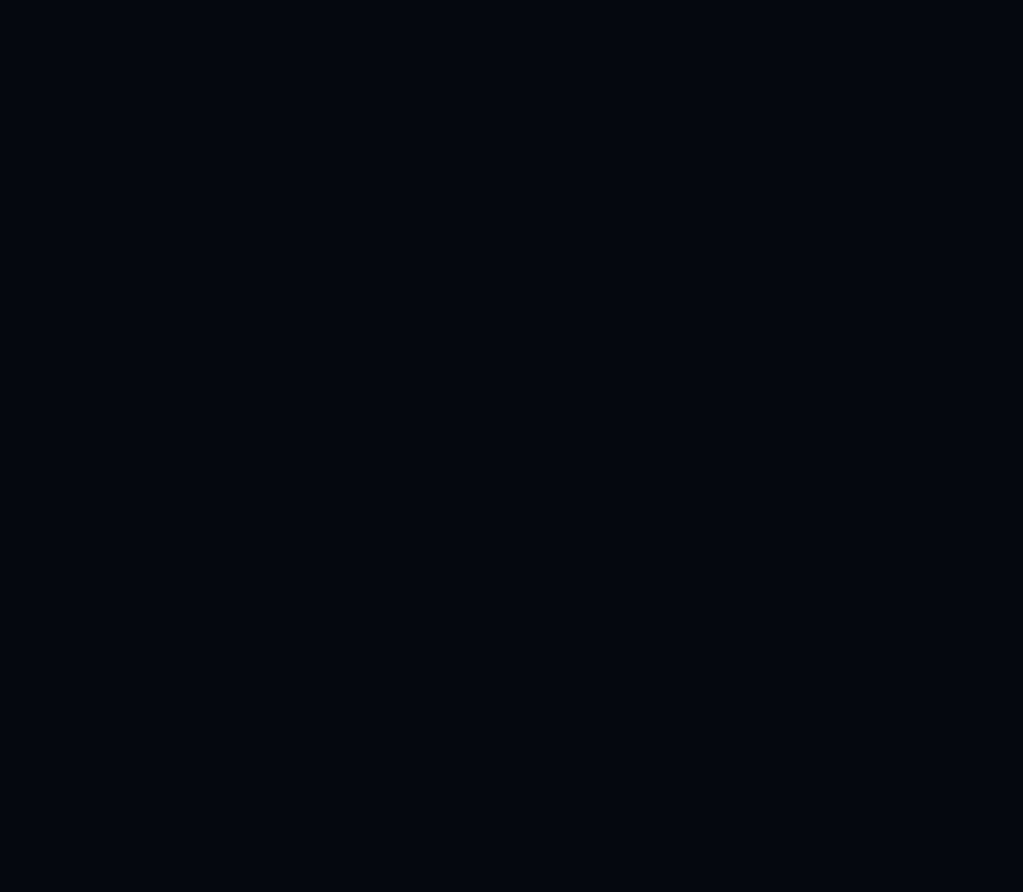
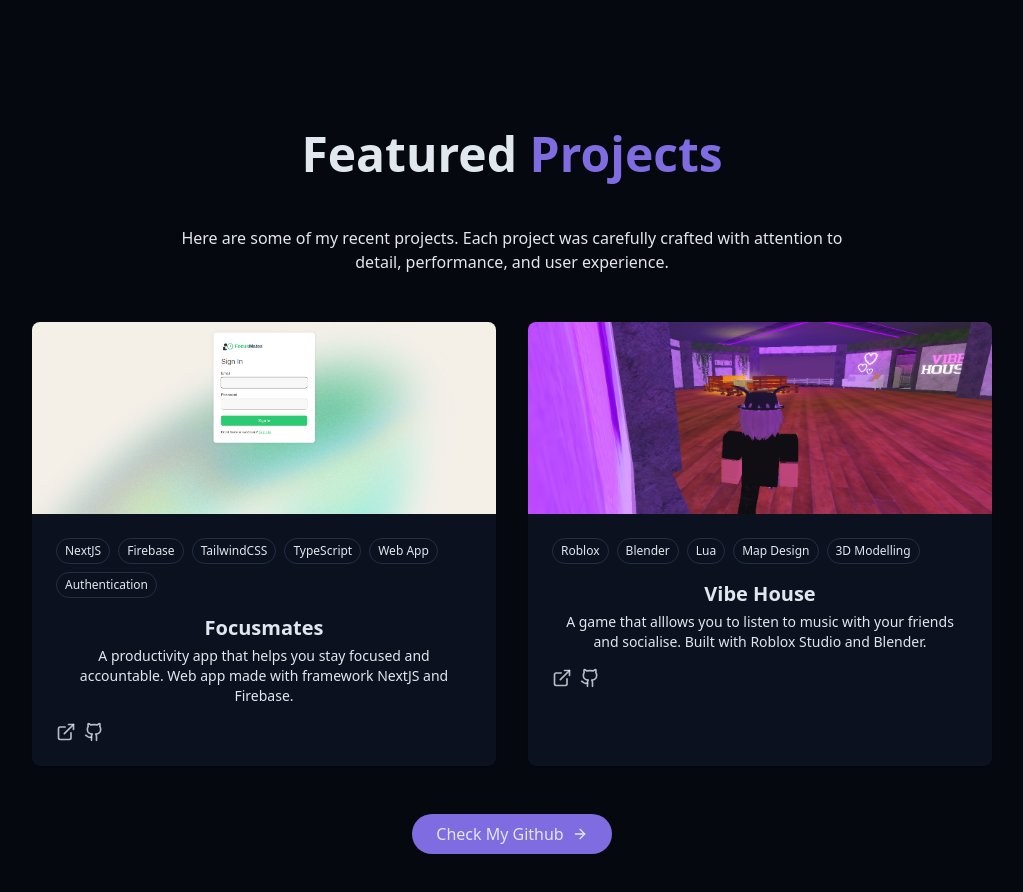
Before and after one commit to NottNovi/mywebsite, a React (Vite) app: page / in a window 1280 px wide. Shown: the part 1480-2372 px from the top of the page, without its empty margins (128-1151 px from the left). Before the commit the page ends 1514 px from the top, so only its background shows below. Built offline with nearby package versions, Linux system fonts and the light colour scheme.

Commit message:
Updated Projects

```diff
--- a/src/components/ProjectSection.jsx
+++ b/src/components/ProjectSection.jsx
@@ -1,6 +1,95 @@
-const projects = [ {} ];
+import { Description } from "@radix-ui/react-toast";
+import { ArrowRight, ExternalLink, Github } from "lucide-react"
+
+const projects = [
+    {
+        id: 1,
+        title: "Focusmates",
+        description: "A productivity app that helps you stay focused and accountable. Web app made with framework NextJS and Firebase.",
+        image: "/projects/Focusmates.png",
+        tags: ["NextJS", "Firebase", "TailwindCSS", "TypeScript", "Web App", "Authentication"],
+        githubUrl: "https://github.com/MinhQuan-Tran/FocusMates"
+    },
+    {
+        id: 2,
+        title: "Vibe House",
+        description: "A game that  alllows you to listen to music with your friends and socialise. Built with Roblox Studio and Blender.",
+        image: "/projects/VibeGame.png",
+        tags: ["Roblox", "Blender", "Lua", "Map Design", "3D Modelling"],
+        demoUrl: "https://www.roblox.com/games/12789677179/BETA-VIBE-HOUSE"
+    },
+];
 
 export const ProjectSection = () => {
 
-    return (<section></section>);
+    return (<section id = "projects" className="py-24 px-4 relative">
+        <div className="container max-w-5xl mx-auto text-center">
+            <h2 className="text-4xl md:text-5xl mb-12 text-center font-bold">
+                {" "}
+                Featured <span className="text-primary"> Projects</span>
+            </h2>
+            <p className="text-center text-muted-foreground mb-12 max-w-2xl mx-auto">
+                Here are some of my recent projects. Each project was carefully
+                crafted with attention to detail, performance, and user experience.
+            </p>
+            <div className="grid grid-cols-1 md:grid-cols-2 lg:grid-cols-2 gap-8">
+          {projects.map((project, key) => (
+            <div
+              key={key}
+              className="group bg-card rounded-lg overflow-hidden shadow-xs card-hover"
+            >
+              <div className="h-48 overflow-hidden">
+                <img
+                  src={project.image}
+                  alt={project.title}
+                  className="w-full h-full object-cover transition-transform duration-500 group-hover:scale-110"
+                />
+              </div>
+
+              <div className="p-6">
+                <div className="flex flex-wrap gap-2 mb-4">
+                  {project.tags.map((tag) => (
+                    <span className="px-2 py-1 text-xs font-medium border rounded-full bg-secondary text-secondary-foreground">
+                      {tag}
+                    </span>
+                  ))}
+                </div>
+
+                <h3 className="text-xl font-semibold mb-1"> {project.title}</h3>
+                <p className="text-muted-foreground text-sm mb-4">
+                  {project.description}
+                </p>
+                <div className="flex justify-between items-center">
+                    <div className="flex space-x-2">
+                    <a
+                      href={project.demoUrl}
+                      target="_blank"
+                      className="text-foreground/80 hover:text-primary transition-colors duration-300"
+                    >
+                      <ExternalLink size={20} />
+                    </a>
+                    <a
+                      href={project.githubUrl}
+                      target="_blank"
+                      className="text-foreground/80 hover:text-primary transition-colors duration-300"
+                    >
+                      <Github size={20} />
+                    </a>
+                    </div>
+                </div>
+            </div>
+            </div>
+            ))}
+        </div>
+        <div className="text-center mt-12">
+          <a
+            className="cosmic-button w-fit flex items-center mx-auto gap-2"
+            target="_blank"
+            href="https://github.com/NottNovi"
+          >
+            Check My Github <ArrowRight size={16} />
+          </a>
+        </div>
+        </div>
+    </section>);
 }
```
Also changed, not shown: public/projects/Focusmates.png (added), public/projects/VibeGame.png (added).
